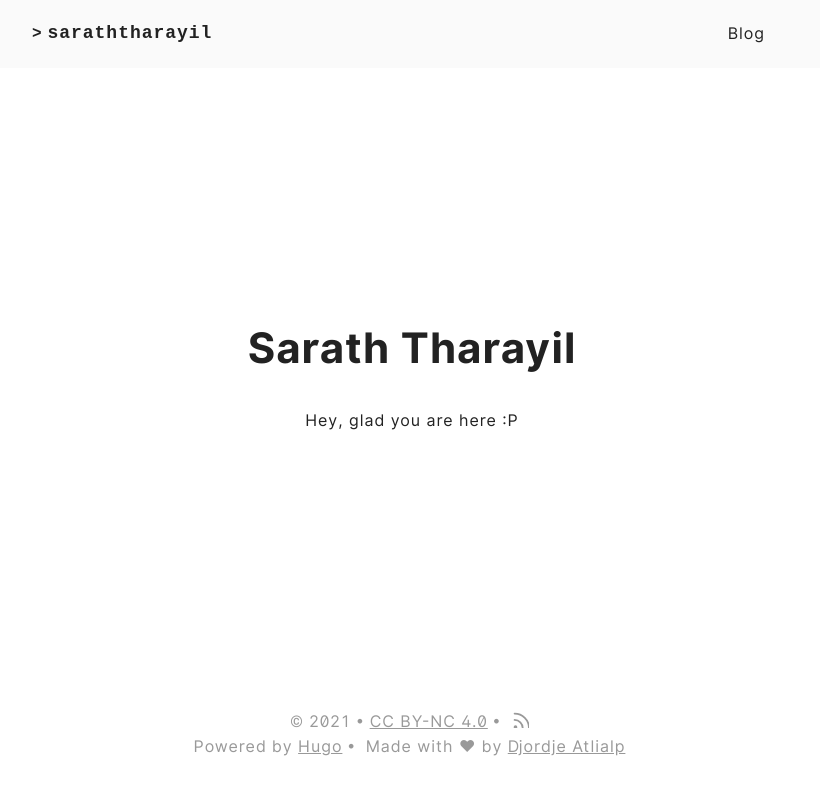
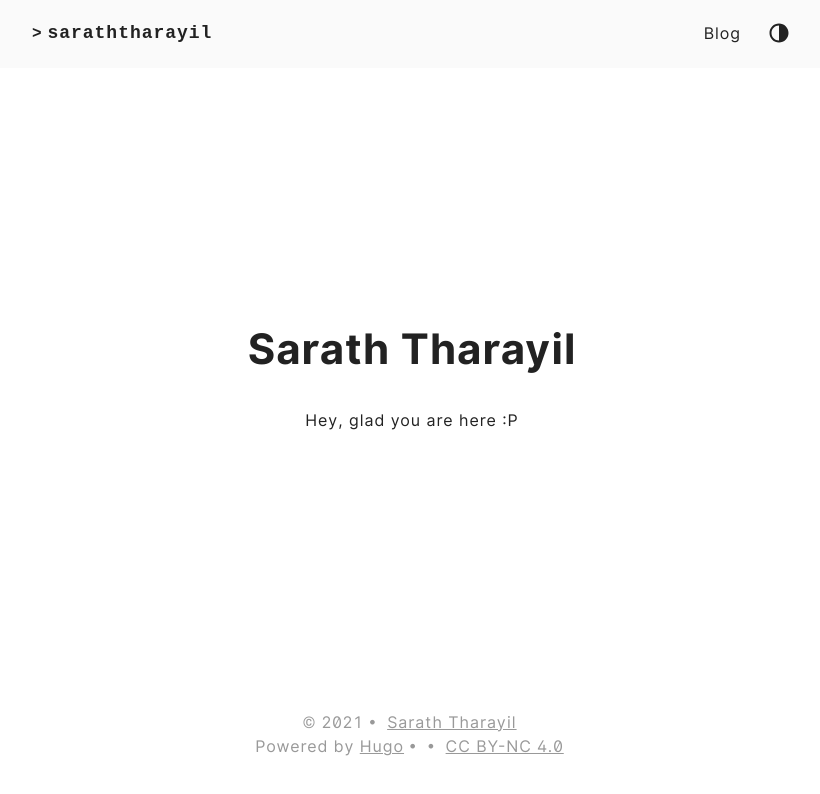
Before and after one commit to SarathTharayil/saraththarayil.github.io, a plain HTML site: page index.html in a window 1280 px wide. Shown: the whole page, without its empty margins (228-1048 px from the left). Drawn offline with nearby package versions, Linux system fonts and the light colour scheme.

Commit message:
theme toggle

```diff
--- a/index.html
+++ b/index.html
@@ -5,7 +5,7 @@
         <meta charset="UTF-8">
 <meta http-equiv="X-UA-Compatible" content="ie=edge">
 <meta name="viewport" content="width=device-width, initial-scale=1, shrink-to-fit=no">
-<meta name="author" content="">
+<meta name="author" content="Sarath Tharayil ">
 <meta name="description" content="Hey, glad you are here :P" />
 <meta name="keywords" content="" />
 <meta name="robots" content="noodp" />
@@ -101,6 +101,11 @@
                     </svg>
                 </span>
 
+                <span class="theme-toggle not-selectable"><svg class="theme-toggler" width="24" height="24" viewBox="0 0 48 48" fill="none" xmlns="http://www.w3.org/2000/svg">
+   <path d="M22 41C32.4934 41 41 32.4934 41 22C41 11.5066 32.4934 3 22
+   3C11.5066 3 3 11.5066 3 22C3 32.4934 11.5066 41 22 41ZM7 22C7
+   13.7157 13.7157 7 22 7V37C13.7157 37 7 30.2843 7 22Z"/>
+ </svg></span>
         </span>
     </span>
 </header>
@@ -124,14 +129,15 @@
     <div class="footer__inner">
         <div class="footer__content">
             <span>&copy; 2021</span>
+            <span><a href="https://saraththarayil.github.io/">Sarath Tharayil</a></span>
 
-            <span><a href="https://creativecommons.org/licenses/by-nc/4.0/" target="_blank" rel="noopener">CC BY-NC 4.0</a></span><span><a href="https://saraththarayil.github.io/posts/index.xml" target="_blank" title="rss"><svg xmlns="http://www.w3.org/2000/svg" width="18" height="18" viewBox="0 0 20 20" fill="none" stroke="currentColor" stroke-width="2" stroke-linecap="round" stroke-linejoin="round" class="feather feather-rss"><path d="M4 11a9 9 0 0 1 9 9"></path><path d="M4 4a16 16 0 0 1 16 16"></path><circle cx="5" cy="19" r="1"></circle></svg></a></span>
         </div>
     </div>
     <div class="footer__inner">
         <div class="footer__content">
             <span>Powered by <a href="http://gohugo.io">Hugo</a></span>
-            <span>Made with &#10084; by <a href="https://github.com/rhazdon">Djordje Atlialp</a></span>
+            <span></span><span><a href="https://creativecommons.org/licenses/by-nc/4.0/" target="_blank" rel="noopener">CC BY-NC 4.0</a></span></span>
+
           </div>
     </div>
 </footer>
```
Also changed, not shown: 404.html (+9 -3 lines), blog/index.html (+9 -3 lines), posts/index.html (+9 -3 lines), posts/usefulcommmands/index.html (+9 -3 lines), series/index.html (+9 -3 lines), tags/blogging/index.html (+9 -3 lines), tags/hugo/index.html (+9 -3 lines), tags/index.html (+9 -3 lines), tags/lookup/index.html (+9 -3 lines), tags/tips/index.html (+9 -3 lines).
